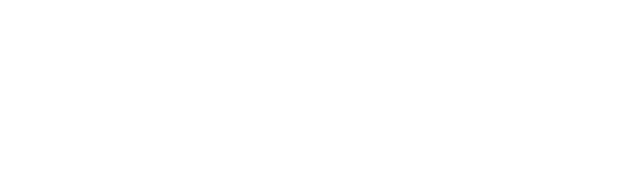
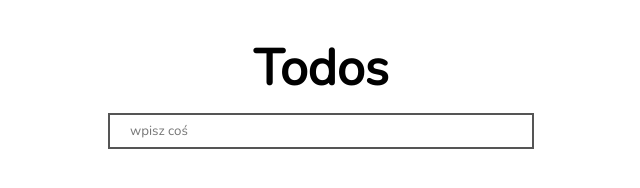
Before and after one commit to czyzyk2000/todolist, a website: page index.html in a window 1280 px wide. Shown: the whole page, without its empty margins (319-959 px from the left). Drawn offline with nearby package versions, Linux system fonts and the light colour scheme.

Commit message:
dodanie alertu oraz inputa

```diff
--- a/index.html
+++ b/index.html
@@ -3,7 +3,20 @@
   <head>
     <meta charset="UTF-8" />
     <meta name="viewport" content="width=device-width, initial-scale=1.0" />
-    <title>Document</title>
+    <title>TodoList</title>
+    <link rel="stylesheet" href="style.css" />
+    <link rel="preconnect" href="https://fonts.googleapis.com" />
+    <link rel="preconnect" href="https://fonts.gstatic.com" crossorigin />
+    <link
+      href="https://fonts.googleapis.com/css2?family=Nunito:wght@200&display=swap"
+      rel="stylesheet"
+    />
   </head>
-  <body></body>
+  <body>
+    <h1>Todos</h1>
+    <header>
+      <input class="inp" id="myinp" type="text" placeholder="wpisz coś" />
+    </header>
+    <script src="script.js"></script>
+  </body>
 </html>
--- /dev/null
+++ b/script.js
@@ -0,0 +1,7 @@
+let input = document.getElementById("myinp");
+
+input.addEventListener("keydown", function (event) {
+  if (event.key === "Enter") {
+    window.alert("Wcisnąles enter - Todo List");
+  }
+});
--- /dev/null
+++ b/style.css
@@ -0,0 +1,20 @@
+h1 {
+  text-align: center;
+  font-family: "Nunito", sans-serif;
+  font-size: 50px;
+  margin-bottom: 10px;
+}
+header {
+  display: flex;
+  align-items: center;
+  justify-content: center;
+}
+.inp {
+  margin-top: 0px;
+  font-family: "Nunito", sans-serif;
+  width: 400px;
+  height: 30px;
+  background-color: white;
+  padding-left: 20px;
+  border: 2px solid #555;
+}
```
Also changed, not shown: package.json (added, +17 -0 lines), .eslintrc.js (added), 1 other file.
